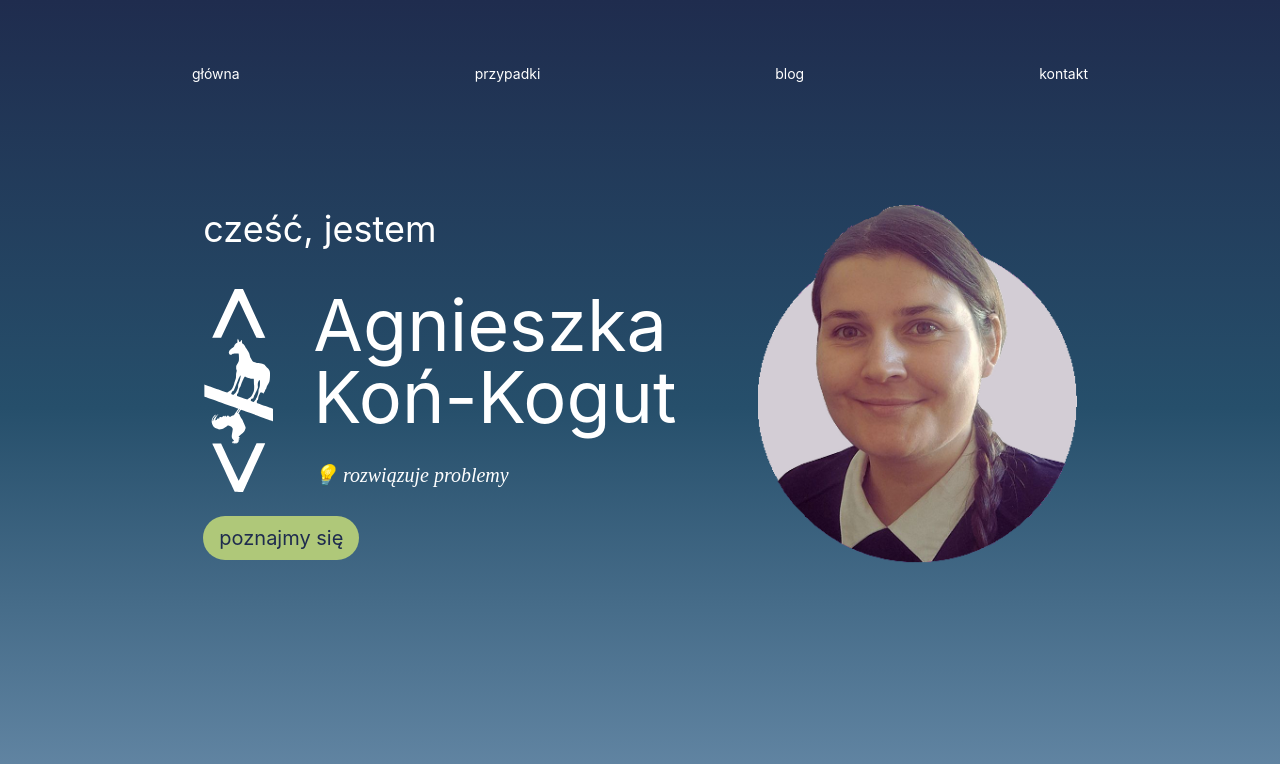
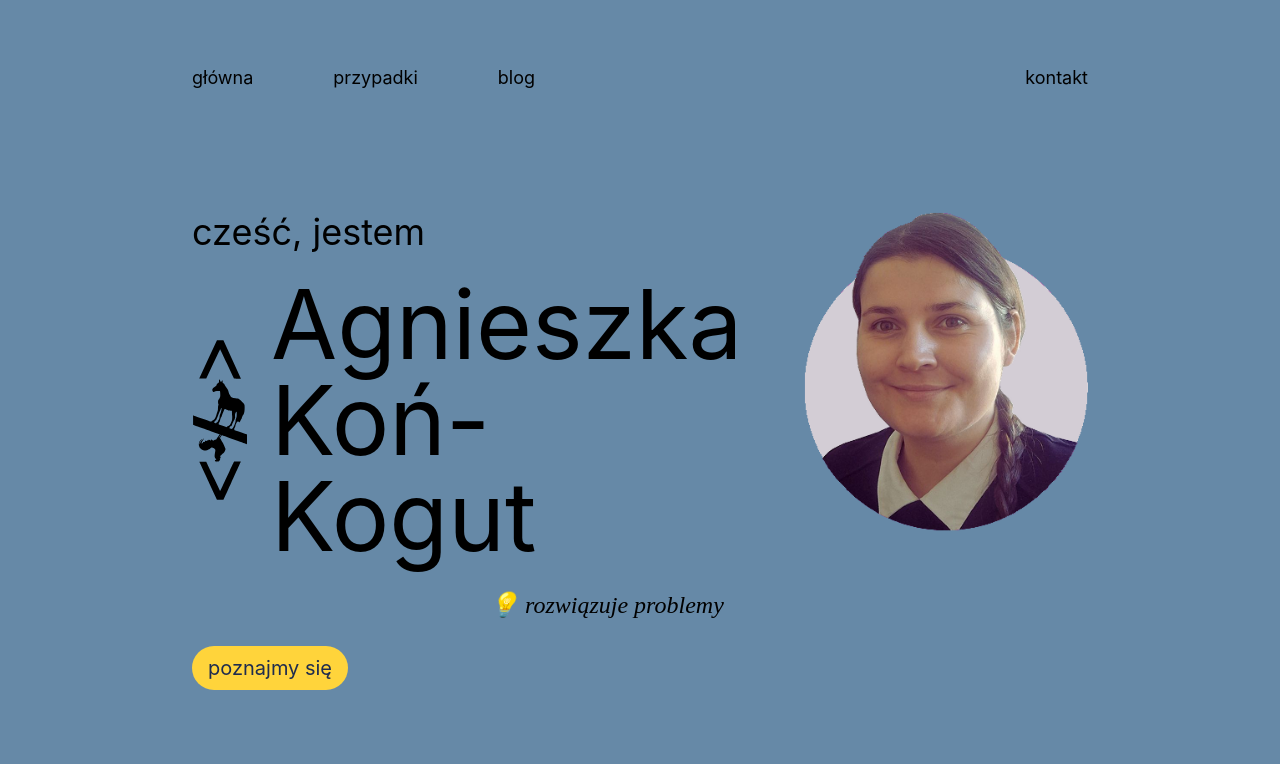
Before and after one commit to KonKogutAgnieszka/akk, a Next.js app: page / in a window 1280 px wide. Shown: the top 764 px of the page. Built offline with nearby package versions, Linux system fonts and the light colour scheme.

Commit message:
change: main layout

```diff
--- a/src/app/globals.css
+++ b/src/app/globals.css
@@ -5,20 +5,10 @@
 @theme {
     --font-sans: "Inter", sans-serif;
     --font-serif: "Lora", serif;
-    --color-primary: #ffffff;
+    --color-background: #6689A7;
+    --color-primary: #000000;
     --color-blue-dark: #1F2C4E;
-    --color-green: #AFC879;
+    --color-yellow: #FFD43B;
 
 
 }
-
-.bg-gradient {
-    background: linear-gradient(
-            to bottom,
-            #1F2C4E 0%,
-            #264F6B 51%,
-            #6689A7 100%
-    ) no-repeat;
-    background-size: cover;
-    min-height: 100vh;
-}
--- a/src/app/layout.tsx
+++ b/src/app/layout.tsx
@@ -1,11 +1,11 @@
-import React from "react";
-import "@/app/globals.css";
-import Header from "@/components/Header";
+import React from 'react';
+import '@/app/globals.css';
+import Header from '@/components/Header';
 
 export default function RootLayout({ children }: { children: React.ReactNode }) {
   return (
     <html lang="en" className="font-sans text-primary">
-      <body className="bg-gradient px-48 py-16">
+      <body className="bg-background px-48 py-16">
         <Header />
         <main>{children}</main>
       </body>
--- a/src/components/Header.tsx
+++ b/src/components/Header.tsx
@@ -1,14 +1,18 @@
-import Link from 'next/link'
+import Link from 'next/link';
 
-export default function Header(){
+export default function Header() {
   return (
     <header>
-    <nav className="flex items-center justify-between text-sm ">
+      <nav className="flex items-center justify-between text-lg">
+        <div className="flex items-center space-x-20">
           <Link href="/">główna</Link>
           <Link href="/cases">przypadki</Link>
           <Link href="/blog">blog</Link>
+        </div>
+        <div>
           <Link href="/contact">kontakt</Link>
+        </div>
       </nav>
     </header>
-)
+  );
 }
--- a/src/components/HeroSection.tsx
+++ b/src/components/HeroSection.tsx
@@ -1,54 +1,54 @@
-"use client";
+'use client';
 
-import Image from "next/image";
-import Link from "next/link";
-import RotatingTexts from "@/components/RotatingText.js";
-import Button from "@/components/ui/Button";
+import Image from 'next/image';
+import Link from 'next/link';
+import RotatingTexts from '@/components/RotatingText.js';
+import Button from '@/components/ui/Button';
 
 const textList: string[] = [
-  "👩🏻‍💻 frontend developer",
-  "🖥️ buduję interfejsy",
-  "💡 rozwiązuje problemy",
-  "⚙️ wdrażam rozwiązania",
-  "🥊 podejmuje wyzwania",
+  '👩🏻‍💻 frontend developer',
+  '🖥️ buduję interfejsy',
+  '💡 rozwiązuje problemy',
+  '⚙️ wdrażam rozwiązania',
+  '🥊 podejmuje wyzwania',
 ];
 
 export default function HeroSection() {
   return (
-    <div className={"flex justify-center mt-30"}>
-      <div className={"flex flex-col justify-center mr-20"}>
+    <div className={'flex justify-center mt-30  w-full'}>
+      <div className={'flex flex-col justify-center mr-20'}>
         <p className="text-4xl">cześć, jestem</p>
-
-        <div className={"flex mt-10"}>
+        <div className={'flex mt-6'}>
           <Image
-            src={"/assets/images/logo_pion.svg"}
-            className={"block"}
-            width={70}
+            src={'/assets/images/logo_pion.svg'}
+            className={'block'}
+            width={55}
             height={200}
-            alt={"logo"}
+            alt={'logo'}
           />
-          <div className={"flex flex-col justify-between h-full ml-10"}>
-            <h1 className="text-7xl">
-              {" "}
+          <div className={'flex flex-col justify-between h-full ml-6'}>
+            <h1 className="text-8xl">
+              {' '}
               Agnieszka <br />
               Koń-Kogut
             </h1>
-            <div className={"mr-0"}>
-              <RotatingTexts texts={textList} />
-            </div>
           </div>
         </div>
-        <div className={"mt-6"}>
-          <Button text={"poznajmy się"} variant={"green"} />
+        <div className={'mt-6 self-end'}>
+          <RotatingTexts texts={textList} />
+        </div>
+        <div className={'mt-6'}>
+          <Button text={'poznajmy się'} variant={'yellow'} />
         </div>
       </div>
       <Image
-        src={"/assets/images/photo_akk_no_back.png"}
+        src={'/assets/images/photo_akk_no_back.png'}
         width={320}
         height={320}
-        alt={"portrait"}
+        alt={'portrait'}
         draggable={false}
         className="pointer-events-none select-none"
+        style={{ height: '320px', width: 'auto' }}
       />
     </div>
   );
--- a/src/components/RotatingText.js.tsx
+++ b/src/components/RotatingText.js.tsx
@@ -1,4 +1,4 @@
-import { useEffect, useState } from "react";
+import { useEffect, useState } from 'react';
 
 type Props = {
   texts: string[];
@@ -25,11 +25,11 @@ export default function RotatingTextsEnter({
 
   return (
     <div
-      className="relative overflow-hidden font-serif italic text-xl"
+      className="relative overflow-hidden font-serif italic text-2xl"
       style={{ height: rowHeight, lineHeight: `${rowHeight}px` }}
     >
       <p key={index} className="rt-enter" style={{ animationDuration: `${duration}ms` }}>
-        {texts[index] ?? ""}
+        {texts[index] ?? ''}
       </p>
 
       <style>{`
--- a/src/components/ui/Button.tsx
+++ b/src/components/ui/Button.tsx
@@ -1,12 +1,12 @@
 type Props = {
   text: string;
-  variant: "green";
+  variant: 'yellow';
 };
 
 export default function Button({ text, variant }: Props) {
   return (
     <button
-      className={`inline-block bg-green width-auto px-4 py-2 rounded-full text-xl text-blue-dark cursor-pointer`}
+      className={`inline-block bg-yellow width-auto px-4 py-2 rounded-full text-xl text-blue-dark cursor-pointer`}
     >
       {text}
     </button>
```
Also changed, not shown: public/assets/images/logo_pion.svg. Lines whose indentation alone changed are shown as unchanged.
